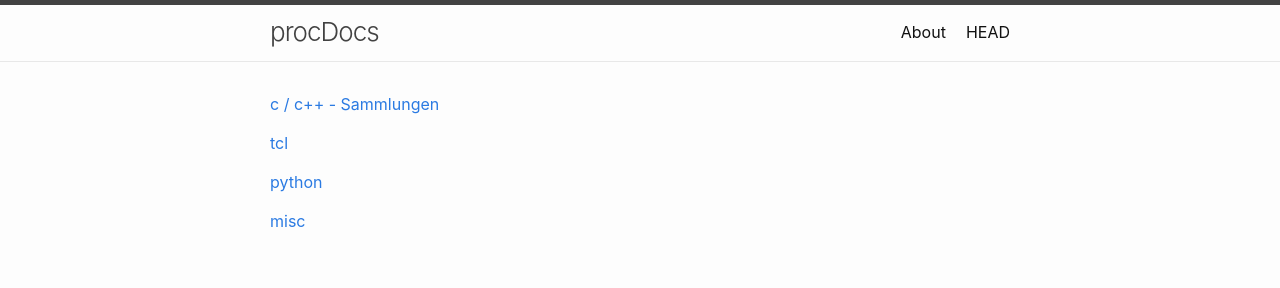
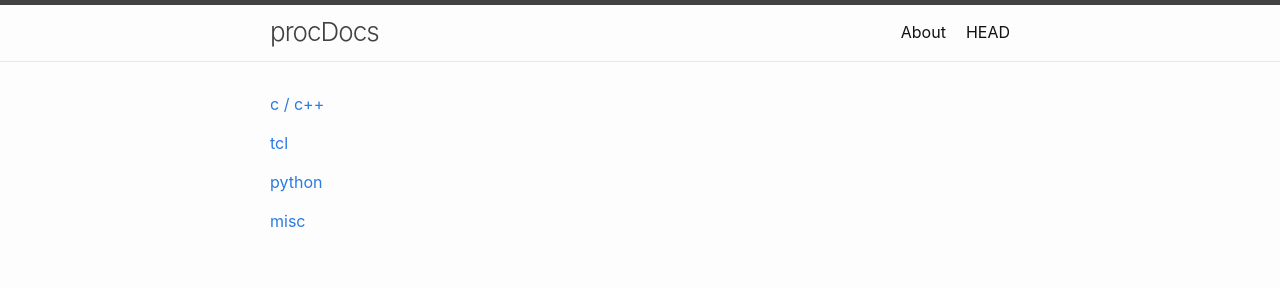
Before and after one commit to Hautaklyttn/progDocs, a Jekyll site: the page built from docs/index.md, in a window 1280 px wide. Shown: the top 288 px of the page. Built offline with Jekyll 4.4.1, drawn with Linux system fonts in a browser that asks for light colours.

Commit message:
new file

```diff
--- /dev/null
+++ b/docs/_sass/minima.scss
@@ -0,0 +1,56 @@
+@charset "utf-8";
+
+// Define defaults for each variable.
+
+$base-font-family: -apple-system, BlinkMacSystemFont, "Segoe UI", Roboto, Helvetica, Arial, sans-serif, "Apple Color Emoji", "Segoe UI Emoji", "Segoe UI Symbol" !default;
+$base-font-size:   16px !default;
+$base-font-weight: 400 !default;
+$small-font-size:  $base-font-size * 0.875 !default;
+$base-line-height: 1.5 !default;
+
+$spacing-unit:     30px !default;
+
+$text-color:       #111 !default;
+$background-color: #fdfdfd !default;
+$brand-color:      #2a7ae2 !default;
+
+$grey-color:       #828282 !default;
+$grey-color-light: lighten($grey-color, 40%) !default;
+$grey-color-dark:  darken($grey-color, 25%) !default;
+$orange-color:     #f66a0a !default;
+$table-text-align: left !default;
+
+// Width of the content area
+$content-width:    800px !default;
+
+$on-palm:          600px !default;
+$on-laptop:        800px !default;
+
+$on-medium:        $on-palm !default;
+$on-large:         $on-laptop !default;
+
+// Use media queries like this:
+// @include media-query($on-palm) {
+//   .wrapper {
+//     padding-right: $spacing-unit / 2;
+//     padding-left: $spacing-unit / 2;
+//   }
+// }
+// Notice the following mixin uses max-width, in a deprecated, desktop-first
+// approach, whereas media queries used elsewhere now use min-width.
+@mixin media-query($device) {
+  @media screen and (max-width: $device) {
+    @content;
+  }
+}
+
+@mixin relative-font-size($ratio) {
+  font-size: $base-font-size * $ratio;
+}
+
+// Import partials.
+@import
+  "minima/base",
+  "minima/layout",
+  "minima/syntax-highlighting"
+;
--- a/docs/index.md
+++ b/docs/index.md
@@ -8,7 +8,7 @@
 layout: home
 ---
 
-[c / c++ - Sammlungen](./articles/c_cpp.html)
+[c / c++](./articles/c_cpp.html)
 
 [tcl](./articles/tcl.html)
 
```
